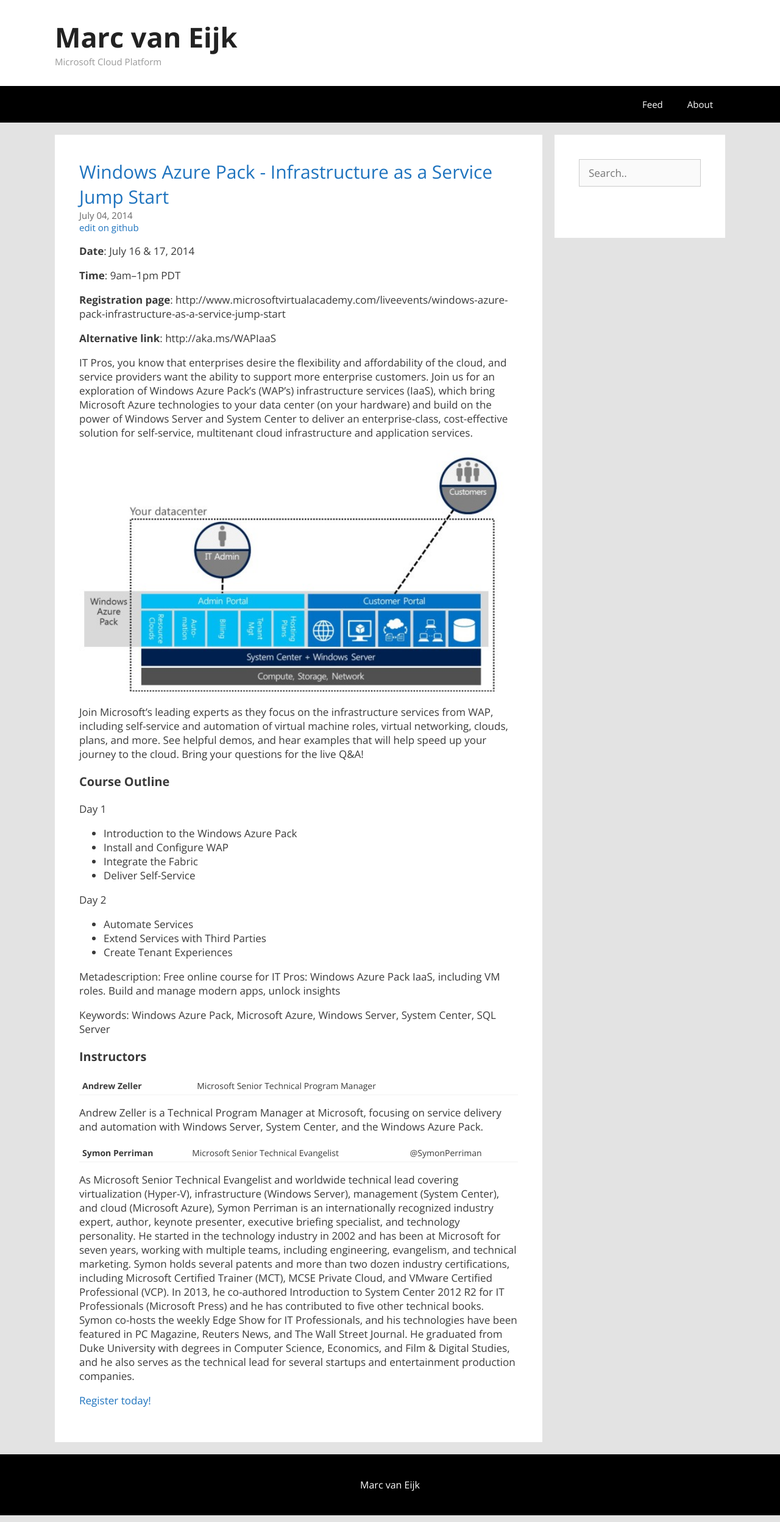
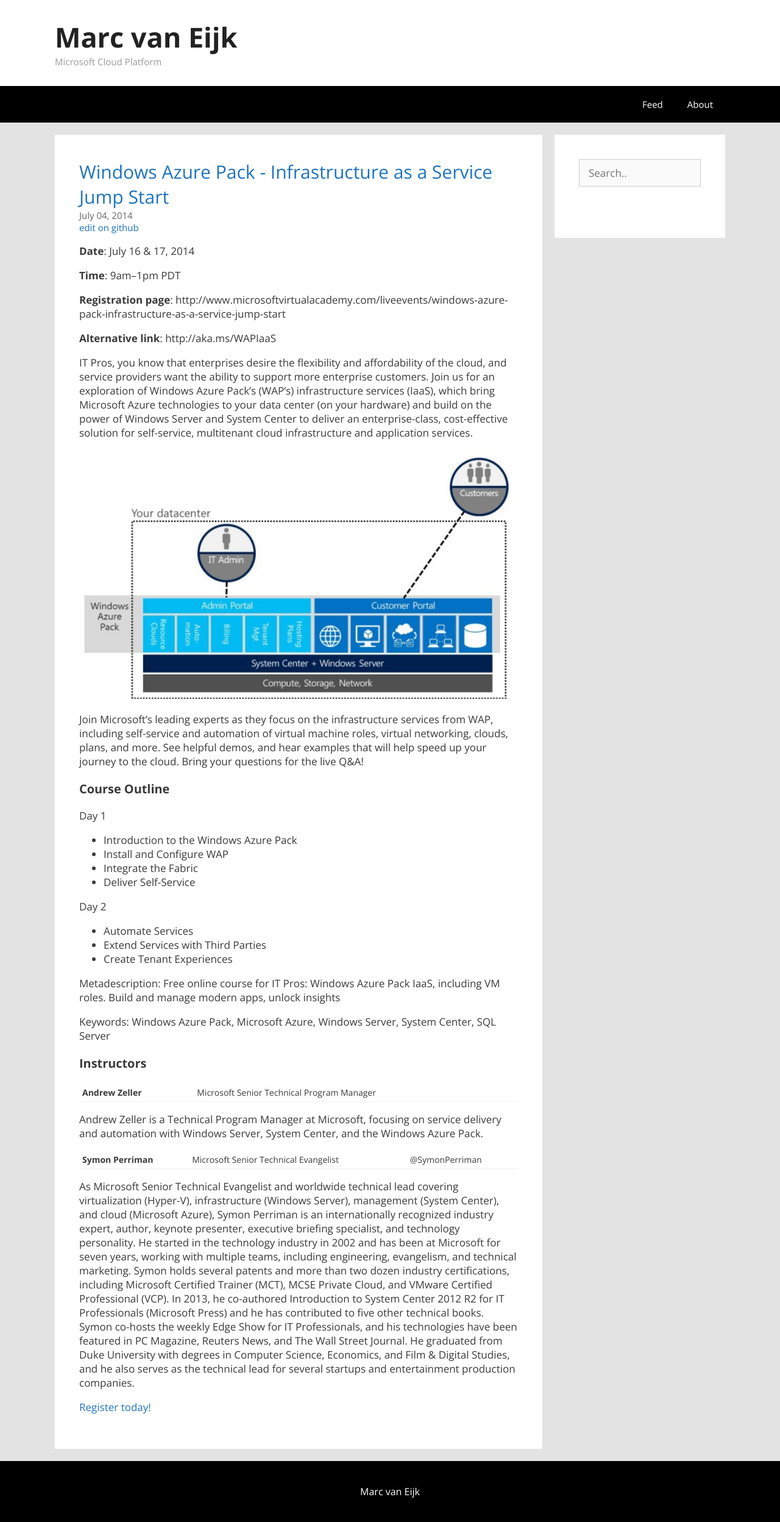
Before and after one commit to marcvaneijk/marcvaneijk.old, a Jekyll site: the page built from _posts/2014-07-04-wapmva.md, in a window 1280 px wide. Shown: the whole page at 61% size. Built offline with Jekyll 4.4.1, drawn with Linux system fonts in a browser that asks for light colours; nearby versions of some CDN libraries.

Commit message:
Update 2014-07-04-wapmva.md

```diff
--- a/_posts/2014-07-04-wapmva.md
+++ b/_posts/2014-07-04-wapmva.md
@@ -15,7 +15,7 @@ tags:
 
 IT Pros, you know that enterprises desire the flexibility and affordability of the cloud, and service providers want the ability to support more enterprise customers. Join us for an exploration of Windows Azure Pack’s (WAP’s) infrastructure services (IaaS), which bring Microsoft Azure technologies to your data center (on your hardware) and build on the power of Windows Server and System Center to deliver an enterprise-class, cost-effective solution for self-service, multitenant cloud infrastructure and application services.
 
-<img src="/images/2014-07-04/WAP.jpg" width="700">
+<img src="/images/2014-07-04/WAP.jpg" width="720">
 
 Join Microsoft’s leading experts as they focus on the infrastructure services from WAP, including self-service and automation of virtual machine roles, virtual networking, clouds, plans, and more. See helpful demos, and hear examples that will help speed up your journey to the cloud. Bring your questions for the live Q&A!
 
```
